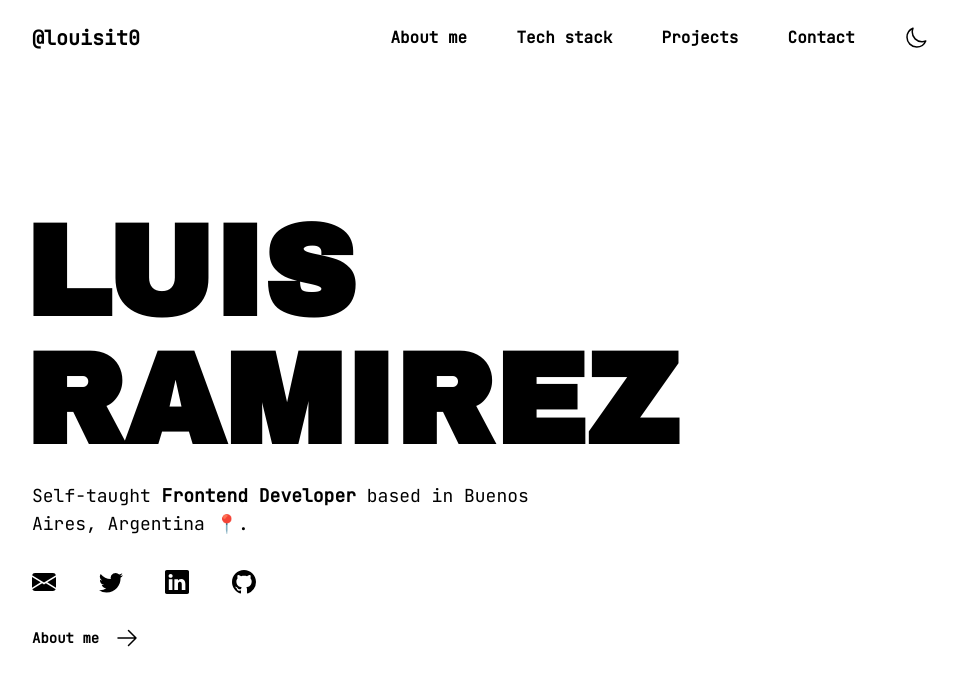
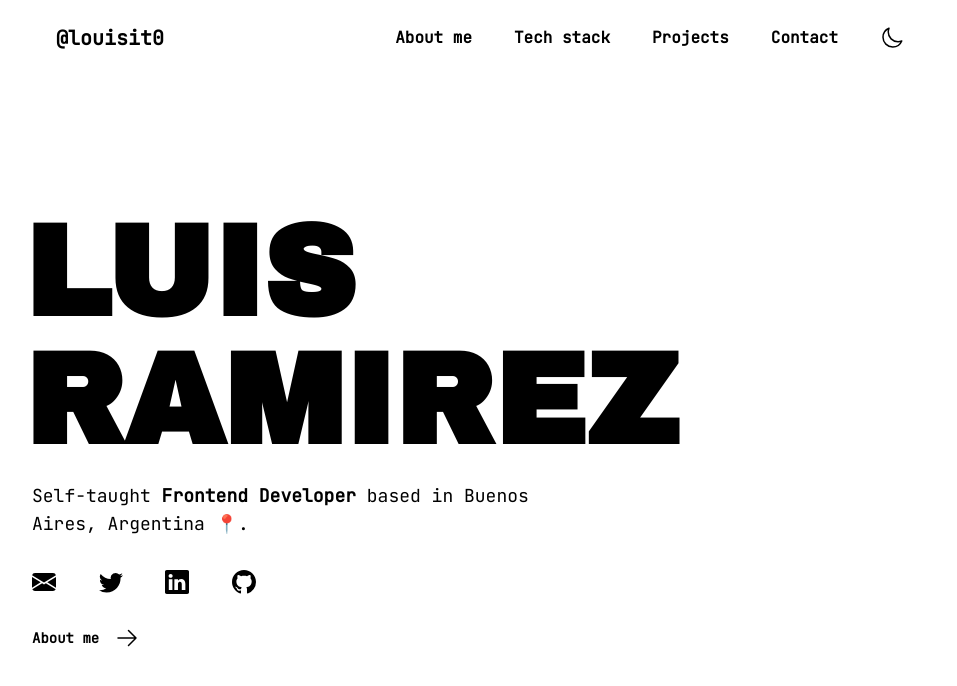
Before and after one commit to Louisit0/Portfolio, a React (Vite) app: page / in a window 1280 px wide. Shown: the top 686 px of the page, without its empty margins (160-1117 px from the left). Built offline with nearby package versions, Linux system fonts and the light colour scheme.

Commit message:
update en nav

```diff
--- a/src/components/Nav.jsx
+++ b/src/components/Nav.jsx
@@ -13,8 +13,8 @@ const Nav = ({
   };
 
   return (
-    <nav className="flex flex-col lg:flex-row w-full py-6 px-8 md:px-16 lg:px-0 text-black dark:text-white">
-      <div className="flex flex-row justify-between items-center h-full w-full lg:mx-auto">
+    <nav className="flex flex-col w-full bg-white dark:bg-black px-6 lg:flex-row py-6 text-black dark:text-gray-200">
+      <div className="flex flex-row max-w-4xl justify-between items-center h-full w-full lg:mx-auto">
         <Link to="/" className="my-auto font-bold text-xl">
           @louisit0
         </Link>
```
